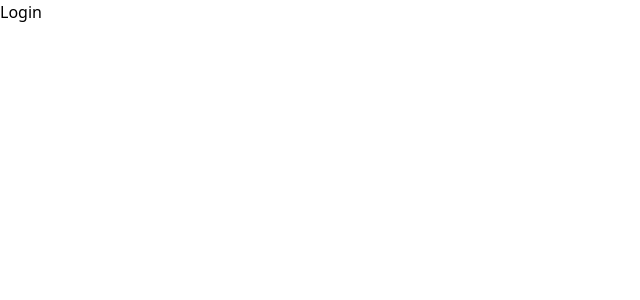
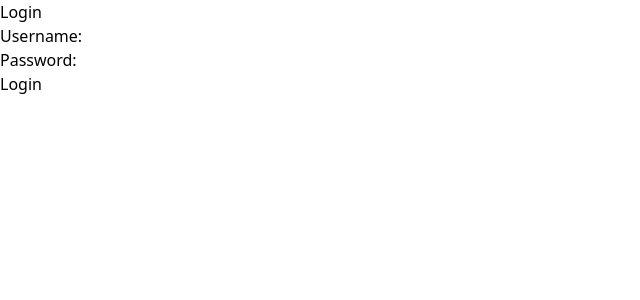
Before and after one commit to TopazFist/comp-413-border-detection, a React (Vite) app in the folder frontend/: page / in a window 1280 px wide. Shown: the top 300 px of the page, without its empty margins (0-640 px from the left). Built offline with nearby package versions, Linux system fonts and the light colour scheme.

Commit message:
started working on log in

```diff
--- a/frontend/src/pages/Login.jsx
+++ b/frontend/src/pages/Login.jsx
@@ -1,9 +1,40 @@
-import React, { useEffect, useState } from 'react';
+import React, { useState } from 'react';
 
 const Login = () => {
+  const [username, setUsername] = useState('');
+  const [password, setPassword] = useState('');
+
+  const handleUsernameChange = (e) => {
+    setUsername(e.target.value);
+  };
+
+  const handlePasswordChange = (e) => {
+    setPassword(e.target.value);
+  };
+
+  const handleSubmit = (e) => {
+    e.preventDefault();
+    // Here you can perform login logic, such as sending a request to your backend
+    // with the username and password.
+    console.log('Logging in with:', username, password);
+  };
+
   return (
-    <div>Login</div>
-  )
-}
+    <div>
+      <h2>Login</h2>
+      <form onSubmit={handleSubmit}>
+        <div>
+          <label>Username:</label>
+          <input type="text" value={username} onChange={handleUsernameChange} />
+        </div>
+        <div>
+          <label>Password:</label>
+          <input type="password" value={password} onChange={handlePasswordChange} />
+        </div>
+        <button type="submit">Login</button>
+      </form>
+    </div>
+  );
+};
 
-export default Login
+export default Login;
```
Also changed, not shown: 1 other file (tests, documents, lock files or other folders).
